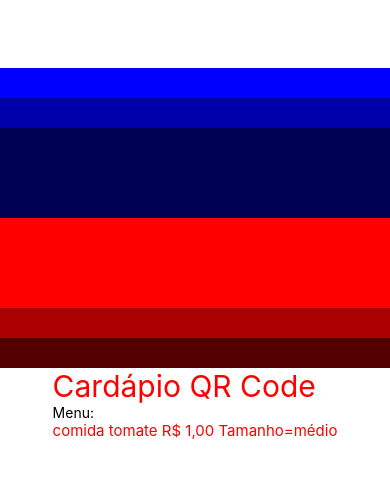
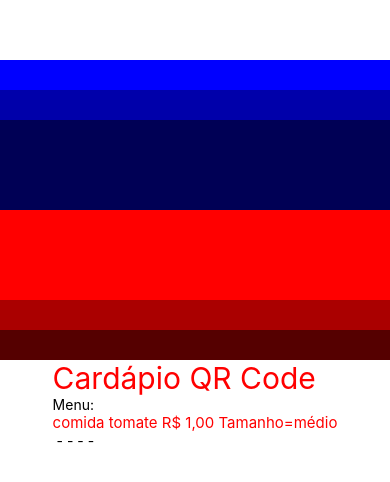
Before and after one commit to heitorAlbu/app1, a React Native app: screen / in a window 390 px wide. Shown: the part 168-650 px from the top of the page. Built offline with nearby package versions, Linux system fonts and the light colour scheme.

Commit message:
aula 10 - inserindo renderização condicional

```diff
--- a/App.tsx
+++ b/App.tsx
@@ -5,6 +5,16 @@ import { StyleSheet } from "react-native";
 import estilos from './estilos/estilos.tsx';
 import Caixa from './components/caixa.tsx';
 export default class App1 extends Component {
+
+
+  fexibir = (vp1: any) => {
+    if (vp1) {
+      return (<Text>APLICATIVO</Text>)
+    } else {
+      return (<Text> - - - -</Text>)
+    }
+  }
+
   render() {
     return (
       <View style={estilos.conteiner}>
@@ -13,12 +23,16 @@ export default class App1 extends Component {
           <Text style={estilos.textoTitulo}>Cardápio QR Code</Text>
           <Text>Menu:</Text>
           <Prato ingrediente="tomate" preco="1,00" tamanho="médio"></Prato>
+          {this.fexibir(false)}
         </View>
       </View>
 
     );
   };
 }
+
+
+
 // const estilos = StyleSheet.create({
 //   container: {
 //     flex: 1,
```
